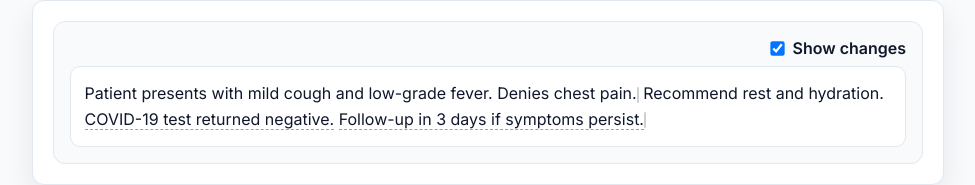
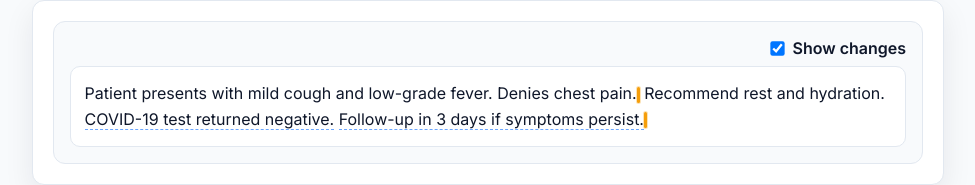
Before and after one commit to cjhu/Note, a React (Vite) app: page / in a window 1280 px wide. Shown: the part 167-352 px from the top of the page, without its empty margins (152-1127 px from the left). Built offline with nearby package versions, Linux system fonts and the light colour scheme.

Commit message:
change the size of the marker

```diff
--- a/src/components/NoteDiffView.css
+++ b/src/components/NoteDiffView.css
@@ -22,13 +22,14 @@
 }
 
 .diff-delete-placeholder {
-  width: 2px;
+  width: 3px;
   height: 1em;
-  background: #d0d0d0;
+  background: #f59e0b;
+  box-shadow: 0 0 0 1px rgba(245, 158, 11, 0.3);
   display: inline-block;
   cursor: pointer;
   vertical-align: middle;
-  border-radius: 1px;
+  border-radius: 2px;
 }
 
 .diff-tooltip {
```
